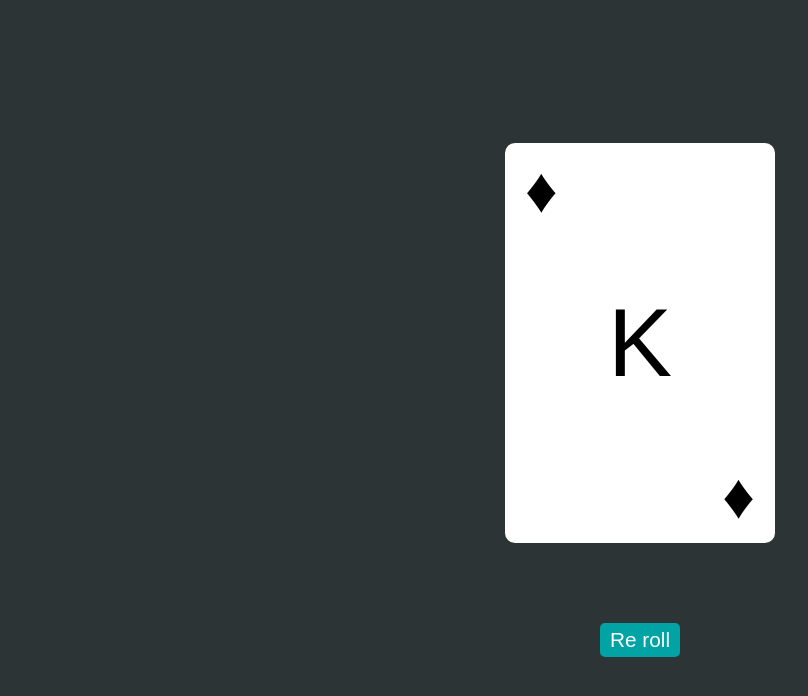
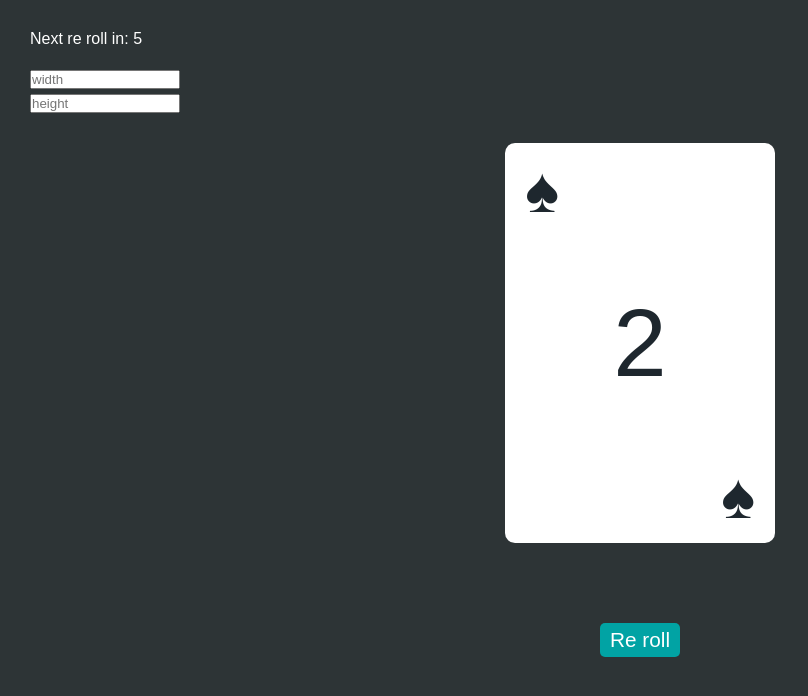
Before and after one commit to asiz15/4geeks-random-card-generator, a plain HTML site: page index.html in a window 1280 px wide. Shown: the whole page, without its empty margins (0-808 px from the left). Drawn offline with Linux system fonts and the light colour scheme.

Commit message:
added timer and input for controll width and height

```diff
--- a/index.html
+++ b/index.html
@@ -9,10 +9,15 @@
 </head>
 <body>
     <div class="container">
+        <div id="timer">Next re roll in: <span id="timerValue">10</span></div>
+        <div class="card-dimensions">
+            <input id="cardWidth" type="number" placeholder="width">
+            <input id="cardHeight" type="number" placeholder="height">
+        </div>
         <div id="card" class="card">
-            <div class="top-left symbol">♦</div>
-            <div class="bottom-right symbol">♦</div>
-            <div id="cardValue" class="card-value">K</div>
+            <div class="top-left symbol"></div>
+            <div class="bottom-right symbol"></div>
+            <div id="cardValue" class="card-value"></div>
         </div>
         <button id="reRoll">Re roll</button>
     </div>
--- a/main.css
+++ b/main.css
@@ -59,3 +59,22 @@
     font-size: 1.3em;
     cursor: pointer;
 }
+
+#timer{
+    position: absolute;
+    left: 30px;
+    top: 30px;
+    color: #fff;
+}
+
+.card-dimensions{
+    position: absolute;
+    top: 70px;
+    left: 30px;
+    display: flex;
+    flex-direction: column;
+    width: 150px;
+}
+.card-dimensions > input {
+    margin-bottom: 5px;
+}
--- a/main.js
+++ b/main.js
@@ -1,5 +1,7 @@
 document.addEventListener('DOMContentLoaded', () => {
     // 'Hearts, Spades, Clubs and Diamonds'
+    let timer = 10
+    const timerRender = document.getElementById('timerValue')
 
     const cardTypes = [
         {
@@ -69,10 +71,34 @@ document.addEventListener('DOMContentLoaded', () => {
             symbol.innerHTML = card.type.symbol
             symbol.style.color = card.type.color
         })
+
+        initTimer()
+    }
+    const initTimer = () => {
+
+       const interval =  setInterval(() => {
+            timer--
+            timerRender.innerHTML = timer
+            if(timer === 0 ){
+                clearInterval(interval)
+                generateCard()
+                timer = 10
+            }
+        }, 1000);
     }
 
     document.getElementById('reRoll').addEventListener('click', () => {
         generateCard()
     })
 
+    document.getElementById('cardWidth').addEventListener('change', function(e){
+        card.style.width = e.target.value + 'px'
+    })
+
+    document.getElementById('cardHeight').addEventListener('change', function(e){
+        card.style.height = e.target.value + 'px'
+    })
+
+    generateCard()
+
 });
```
